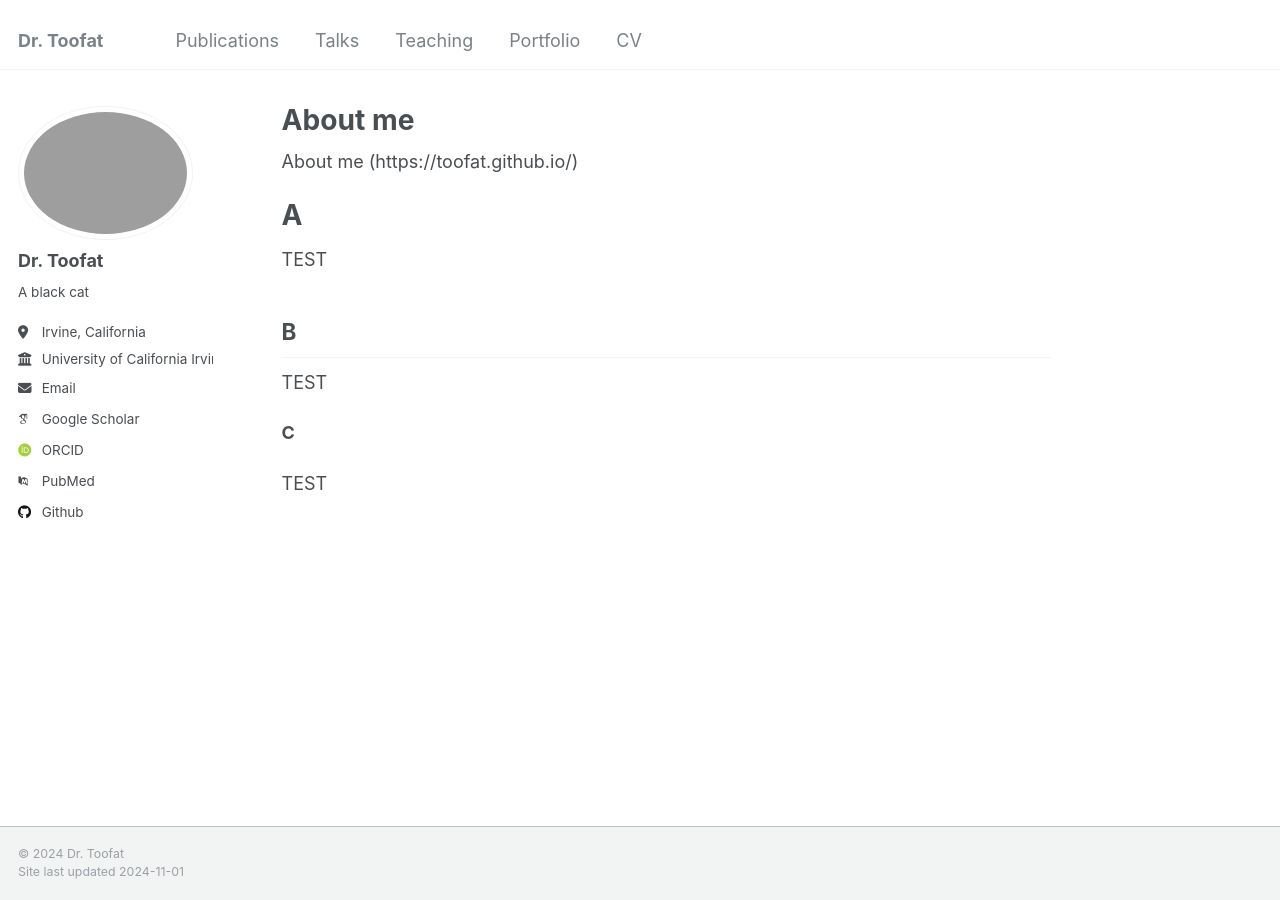
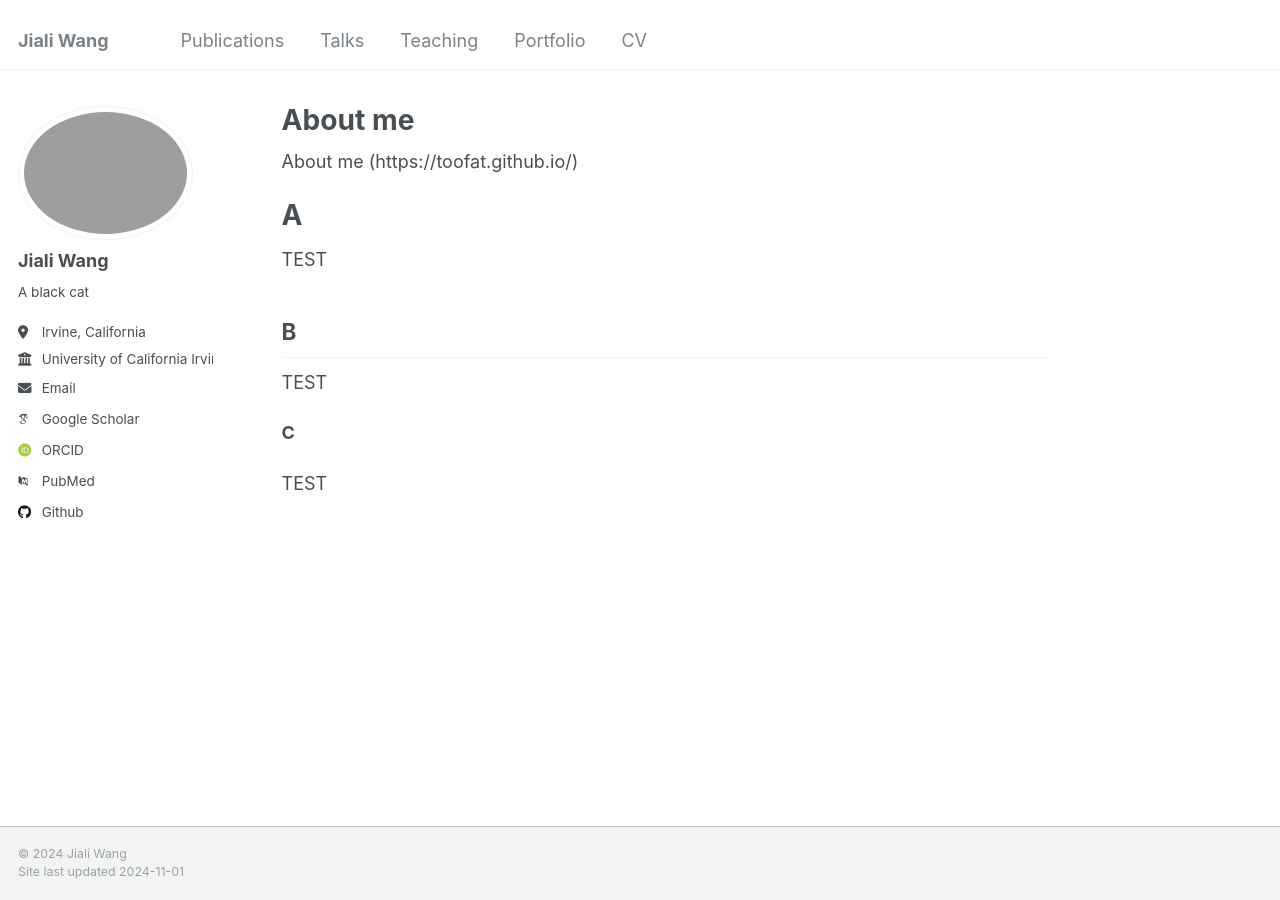
Before and after one commit to AltriaCarrie/altriacarrie.github.io, a Jekyll site: the page built from _pages/about.md, in a window 1280 px wide. Built offline with Jekyll 4.4.1, drawn with Linux system fonts in a browser that asks for light colours; some web fonts are replaced.

Commit message:
Update _config.yml

```diff
--- a/_config.yml
+++ b/_config.yml
@@ -8,10 +8,10 @@
 
 # Basic Site Settings
 locale                   : "en-US"
-title                    : "Dr. Toofat"
+title                    : "Jiali Wang"
 title_separator          : "-"
-name                     : &name "Dr. Toofat"
-description              : &description "black cat"
+name                     : &name "Jiali Wang"
+description              : &description "decription"
 url                      : https://altriacarrie.github.io # the base hostname & protocol for your site
 baseurl                  : "" # the subpath of your site, e.g. "/blog"
 repository               : "altriacarrie.github.io"
@@ -22,13 +22,13 @@ repository               : "altriacarrie.github.io"
 author:
   # Biographic information
   avatar           : "toofat.png"
-  name             : "Dr. Toofat"
+  name             : "Jiali Wang"
   pronouns         : # example: "she/her"
   bio              : "A black cat"
   location         : "Irvine, California"
   employer         : "University of California Irvine"
   uri              : # URL
-  email            : "toofat@gmail.com"
+  email            : "jialiw8@uci.edu"
 
   # Academic websites
   arxiv            : # URL - Update with the correct link to your profile
```
